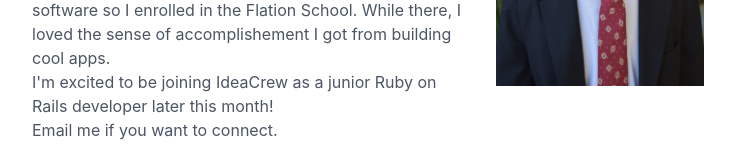
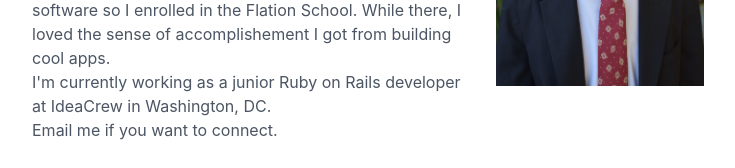
Before and after one commit to jacobkagon/portfolio-site, a Next.js app: page / in a window 1280 px wide. Shown: the part 1758-1926 px from the top of the page, without its empty margins (272-1007 px from the left). Built offline with nearby package versions, Linux system fonts and the light colour scheme; a web font is replaced by a local one; what @tailwindcss/typography would draw is missing.

Commit message:
updated About section

```diff
--- a/components/About.js
+++ b/components/About.js
@@ -32,8 +32,8 @@ const About = () => {
             accomplishement I got from building cool apps.
           </p>
           <p>
-            I'm excited to be joining IdeaCrew as a junior Ruby on Rails
-            developer later this month!
+            I'm currently working as a junior Ruby on Rails developer at
+            IdeaCrew in Washington, DC.
           </p>
           <p>
             {" "}
```
